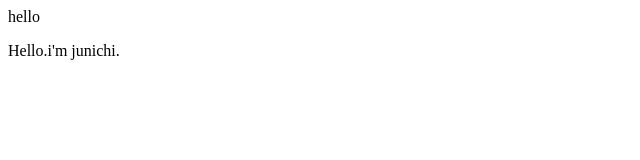
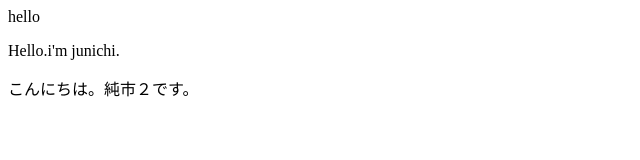
Before and after one commit to umezakiyusaku/umezakiproject2, a plain HTML site: page index.html in a window 1280 px wide. Shown: the whole page, without its empty margins (0-640 px from the left). Drawn offline with Linux system fonts and the light colour scheme.

Commit message:
再度修正しました。

```diff
--- a/index.html
+++ b/index.html
@@ -7,5 +7,6 @@
     <body>
 			<p>hello</p>
 			<p>Hello.i'm junichi.</P>
+			<p>こんにちは。純市２です。</p>
 		</body>
 </html>
```
